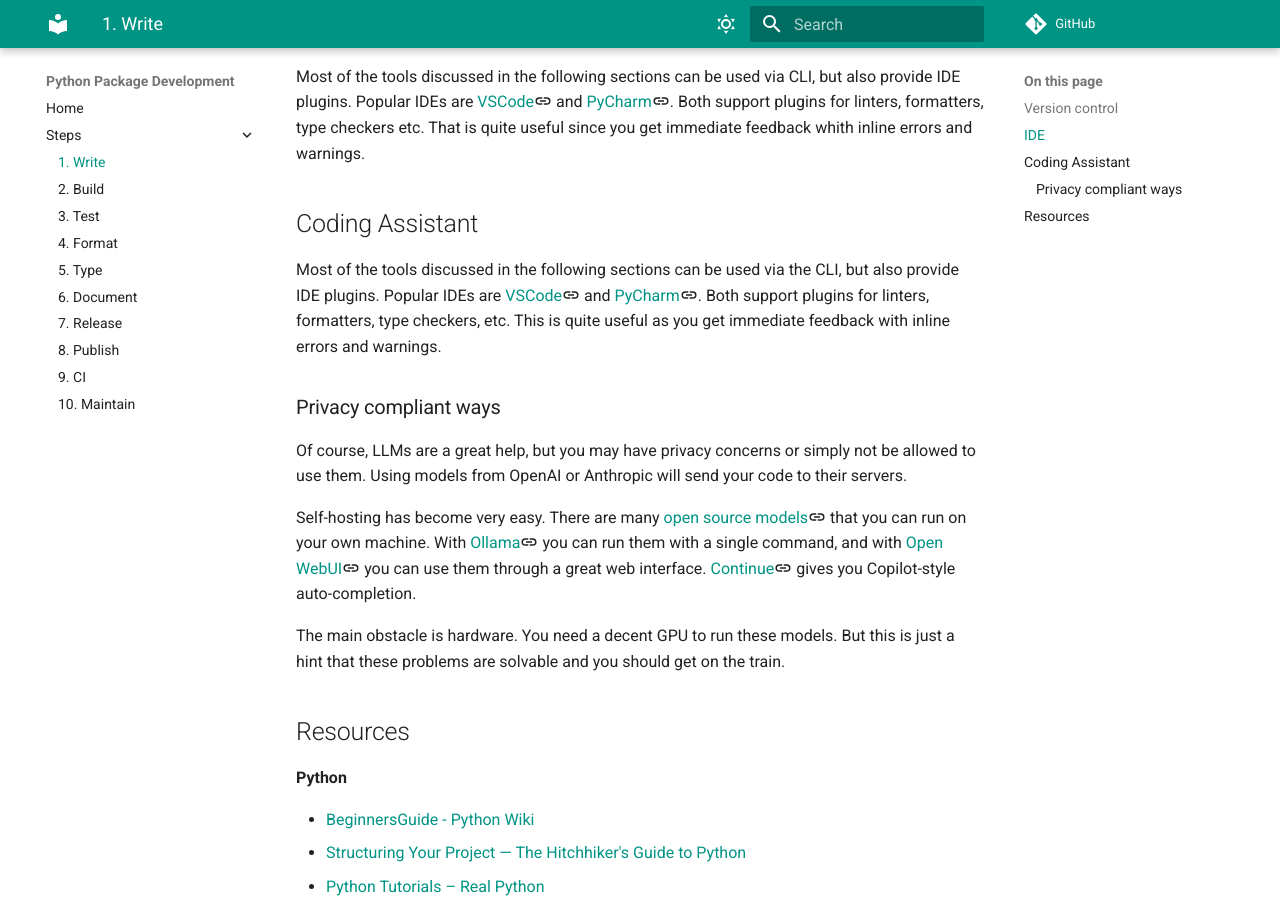
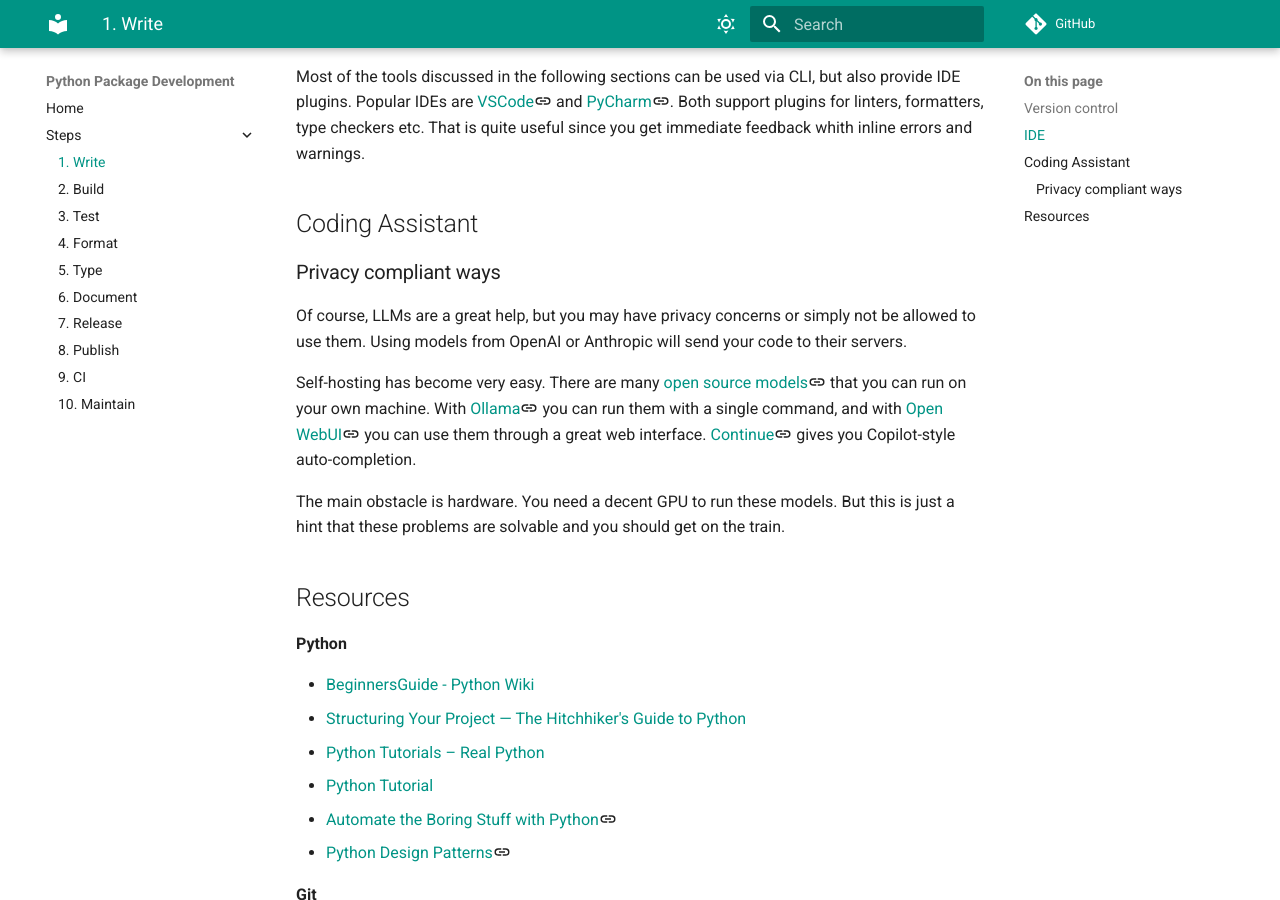
Before and after one commit to lkstrp/python-package-dev, an MkDocs documentation site: the page built from docs/steps/write.md, in a window 1280 px wide and 900 px high, scrolled down 670 px. Built offline with MkDocs 1.6.1 and Material for MkDocs 9.7.7, drawn with Linux system fonts in a browser that asks for light colours; comment, search, counter and statistics services are not loaded.

Commit message:
Remove duplicate

```diff
--- a/docs/steps/write.md
+++ b/docs/steps/write.md
@@ -21,7 +21,6 @@ If you think you know git, you might want to check out some **advanced git** tip
 Most of the tools discussed in the following sections can be used via CLI, but also provide IDE plugins. Popular IDEs are [VSCode](https://code.visualstudio.com/):material-link: and [PyCharm](https://www.jetbrains.com/pycharm/):material-link:. Both support plugins for linters, formatters, type checkers etc. That is quite useful since you get immediate feedback whith inline errors and warnings.
 
 ## Coding Assistant
-Most of the tools discussed in the following sections can be used via the CLI, but also provide IDE plugins. Popular IDEs are [VSCode](https://code.visualstudio.com/):material-link: and [PyCharm](https://www.jetbrains.com/pycharm/):material-link:. Both support plugins for linters, formatters, type checkers, etc. This is quite useful as you get immediate feedback with inline errors and warnings.
 
 ### Privacy compliant ways
 Of course, LLMs are a great help, but you may have privacy concerns or simply not be allowed to use them. Using models from OpenAI or Anthropic will send your code to their servers.
```
